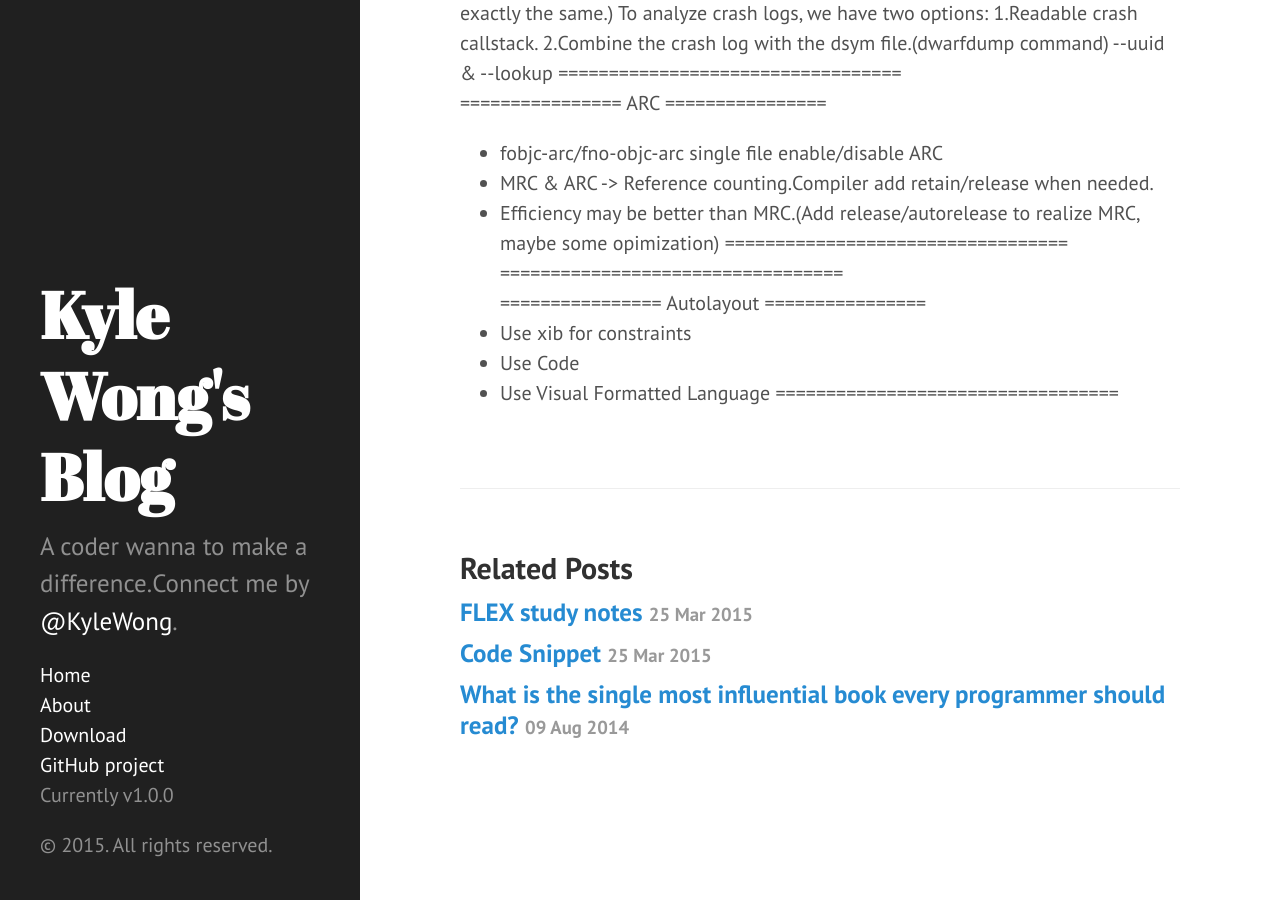
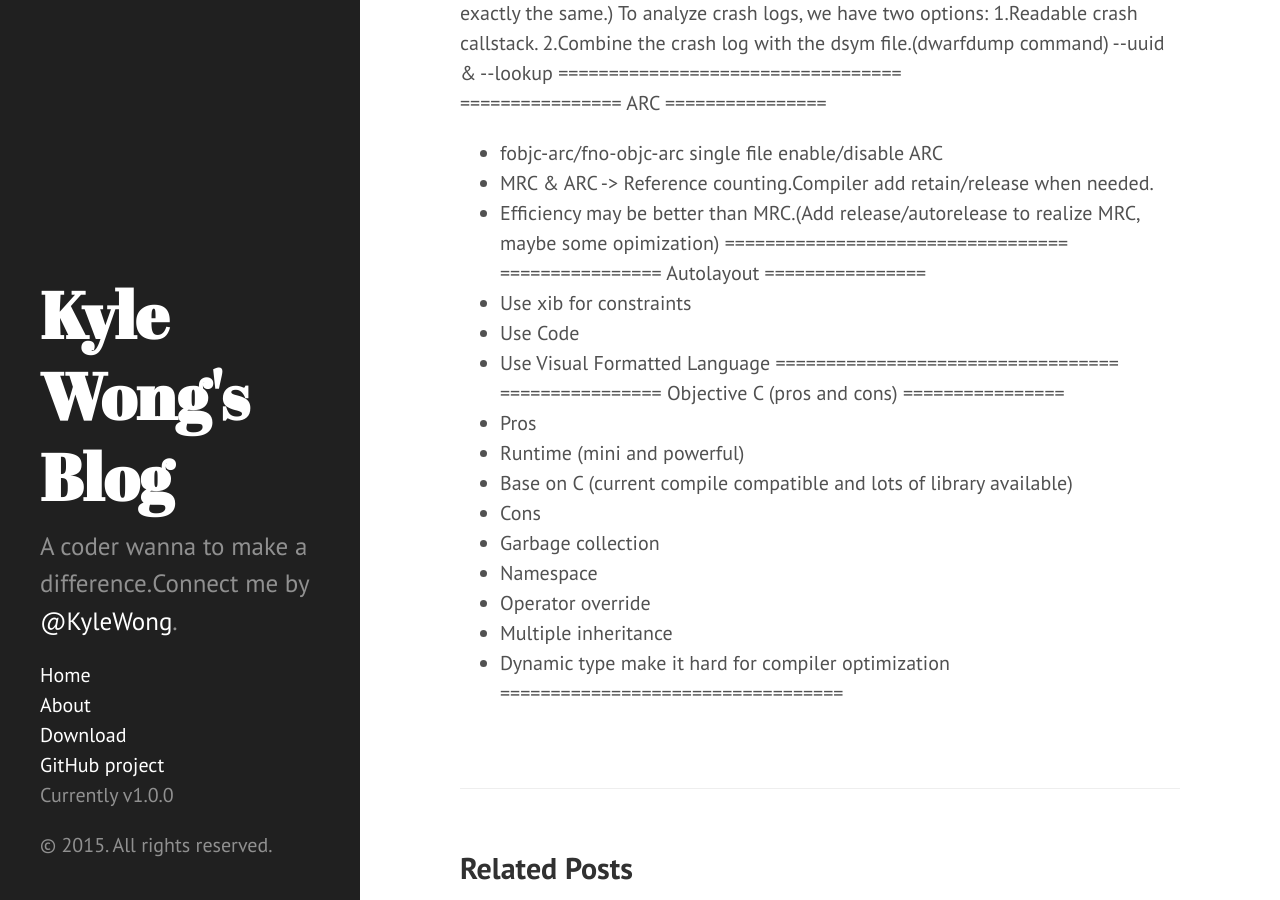
Before and after one commit to kangwang1988/kangwang1988.github.io, a Jekyll site: the page built from _posts/2015-05-10-iOS-study-note.md, in a window 1280 px wide and 900 px high, scrolled down 872 px. Built offline with Jekyll 4.4.1, drawn with Linux system fonts in a browser that asks for light colours; Markdown is read by kramdown in place of the engine named in the settings.

Commit message:
Update 2015-05-10-iOS-study-note.md

```diff
--- a/_posts/2015-05-10-iOS-study-note.md
+++ b/_posts/2015-05-10-iOS-study-note.md
@@ -56,9 +56,19 @@ To analyze crash logs, we have two options:
 - MRC & ARC -> Reference counting.Compiler add retain/release when needed.
 - Efficiency may be better than MRC.(Add release/autorelease to realize MRC, maybe some opimization)
 ==================================<br>
-==================================<br>
 ================ Autolayout  ================<br>
 - Use xib for constraints
 - Use Code <NSLayoutConstraint>
 - Use Visual Formatted Language
 ==================================<br>
+================ Objective C (pros and cons)  ================<br>
+- Pros
+- Runtime (mini and powerful)
+- Base on C (current compile compatible and lots of library available)
+- Cons
+- Garbage collection
+- Namespace
+- Operator override
+- Multiple inheritance
+- Dynamic type make it hard for compiler optimization
+==================================<br>
```
